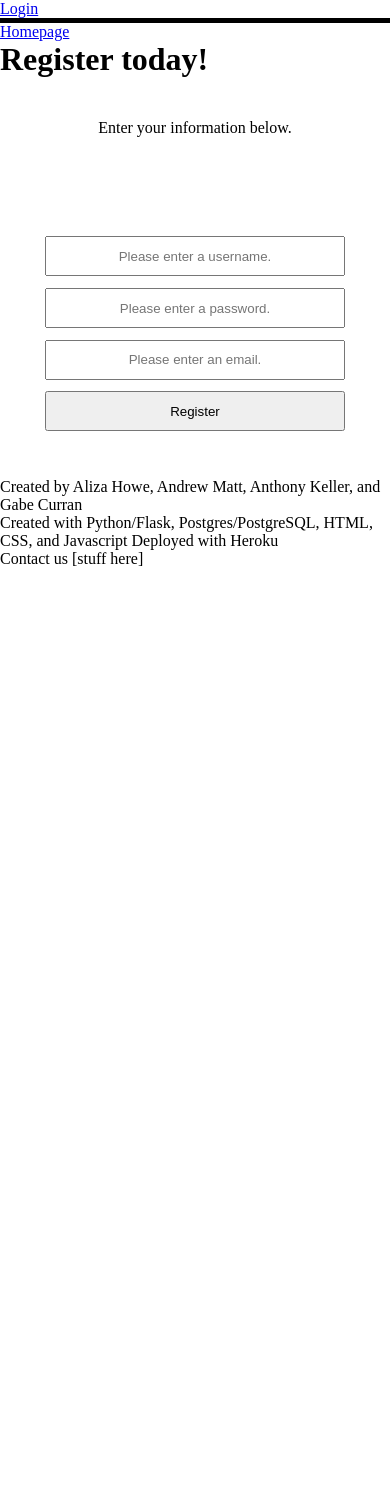
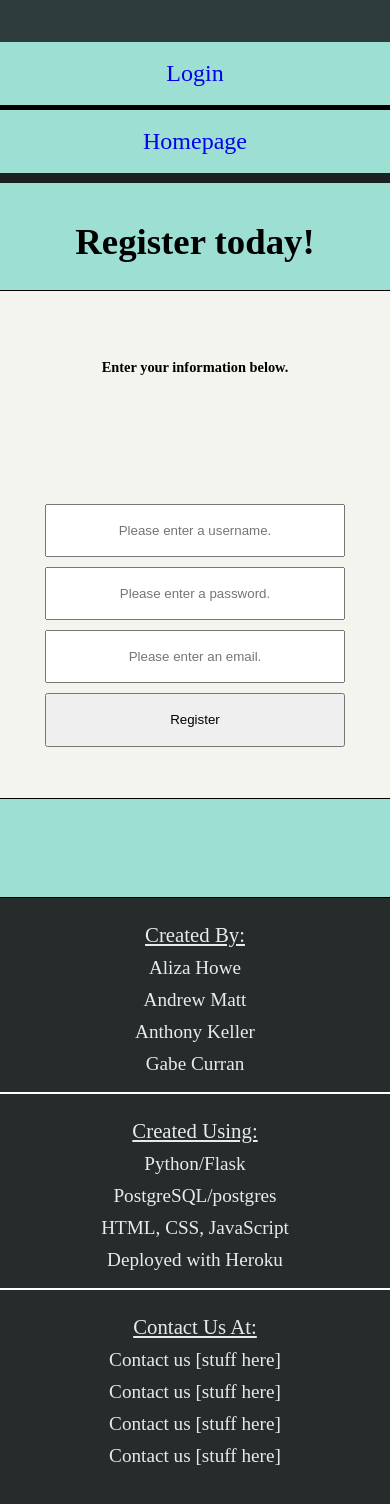
Before and after one commit to andrewM202/social-media-app, a Flask app: page /register in a window 390 px wide. Before the commit the page ends 566 px from the top, so only its background shows below. Run offline with Flask 2, Linux system fonts and the light colour scheme; some libraries are stand-ins or nearby versions.

Commit message:
fixed styling breaks

```diff
--- a/static/css/styles.css
+++ b/static/css/styles.css
@@ -525,14 +525,22 @@
     }
 
     body > main .news {
-        display: flex;
         flex-direction: column;
-        min-height: 200px;
+        height: 40vh;
     }
 
-    body > main .news > div {
-        min-height: 50px;
-        height: 50%;
+    .news div {
+        width: 100%;
+        height: 50vh;
+        margin-top: 4px;
+        margin-bottom: 4px;
     }
 
+    .wrap.account {
+        border: none;
+    }
+
+    .black-bar:last-of-type {
+        display: none;
+    }
 }
--- a/templates/chat.html
+++ b/templates/chat.html
@@ -47,6 +47,7 @@
             <a href=/logout><div><p>Logout</p></div></a>
         {% endif %}
     </nav>
+    <div class="black-bar"></div>
     <h1>Chat Below!</h1>
 </header>
 <main>
--- a/templates/index.html
+++ b/templates/index.html
@@ -31,6 +31,7 @@
             <a href=/chat><div><p>Chat</p></div></a>
         {% endif %}
     </nav>
+    <div class="black-bar"></div>
     <h1>Social Media App</h1>
 </header>
 
--- a/templates/register.html
+++ b/templates/register.html
@@ -5,7 +5,6 @@
 {% endblock %}
 
 {% block body %}
-<div class="page">
 <header>
     <div class="black-bar"></div>
     <nav>
@@ -14,7 +13,7 @@
             <a href=/login><div><p>Login</p></div></a>
         {% endif %}
 
-        <a href=/>Homepage</a>
+        <a href=/><div><p>Homepage</div></p></a>
 
         <!-- If the user is logged in, display the logout button -->
         {% if current_user.is_authenticated %}
@@ -29,7 +28,7 @@
         <div class="blue-stripe"></div>
         <div class="wrap account">
             <div class="register-info">
-                Enter your information below.
+                <h3>Enter your information below.</h3>
                 {% if error %}
                     <h2>{{ error }}</h2>
                 {% endif %}
@@ -50,25 +49,28 @@
 </main>
 <footer>
     <div class="light-blue-panel"></div>
-
     <div class="contact-information">
-
         <div>
-            Created by Aliza Howe, Andrew Matt, Anthony Keller, and Gabe Curran
+            <p>Created By:</p>
+            <p>Aliza Howe</p>
+            <p>Andrew Matt</p>
+            <p>Anthony Keller</p>
+            <p>Gabe Curran</p>
         </div>
-
         <div>
-            Created with Python/Flask, Postgres/PostgreSQL, HTML, CSS, and Javascript
-
-            Deployed with Heroku
+            <p>Created Using:</p>
+            <p>Python/Flask</p>
+            <p>PostgreSQL/postgres</p>
+            <p>HTML, CSS, JavaScript</p>
+            <p>Deployed with Heroku</p>
         </div>
-
         <div>
-            Contact us [stuff here]
+            <p>Contact Us At:</p>
+            <p>Contact us [stuff here]</p>
+            <p>Contact us [stuff here]</p>
+            <p>Contact us [stuff here]</p>
+            <p>Contact us [stuff here]</p>
         </div>
-
     </div>
-
 </footer>
-</div>
 {% endblock %}
```
Also changed, not shown: templates/login.html (+17 -15 lines).
